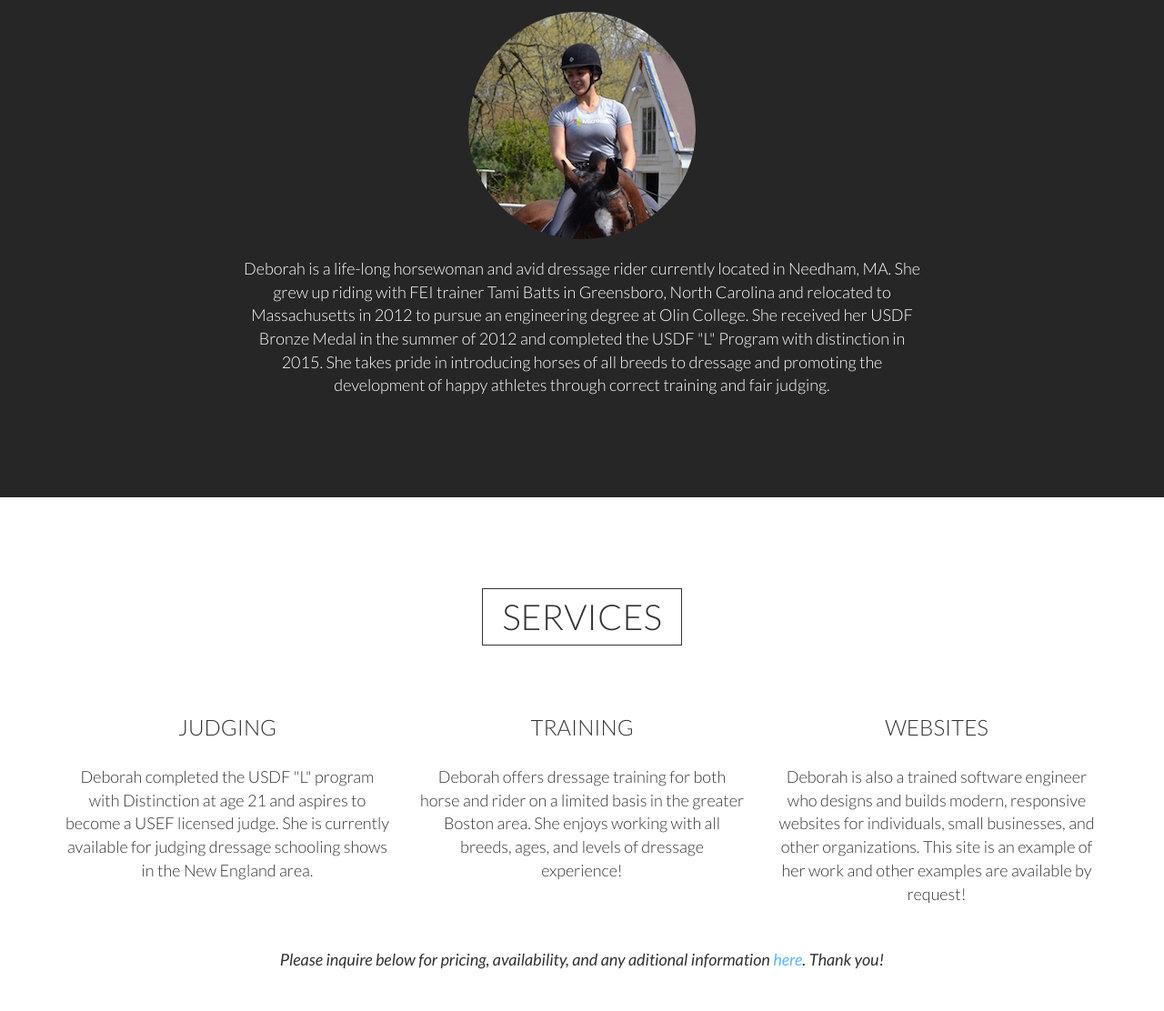
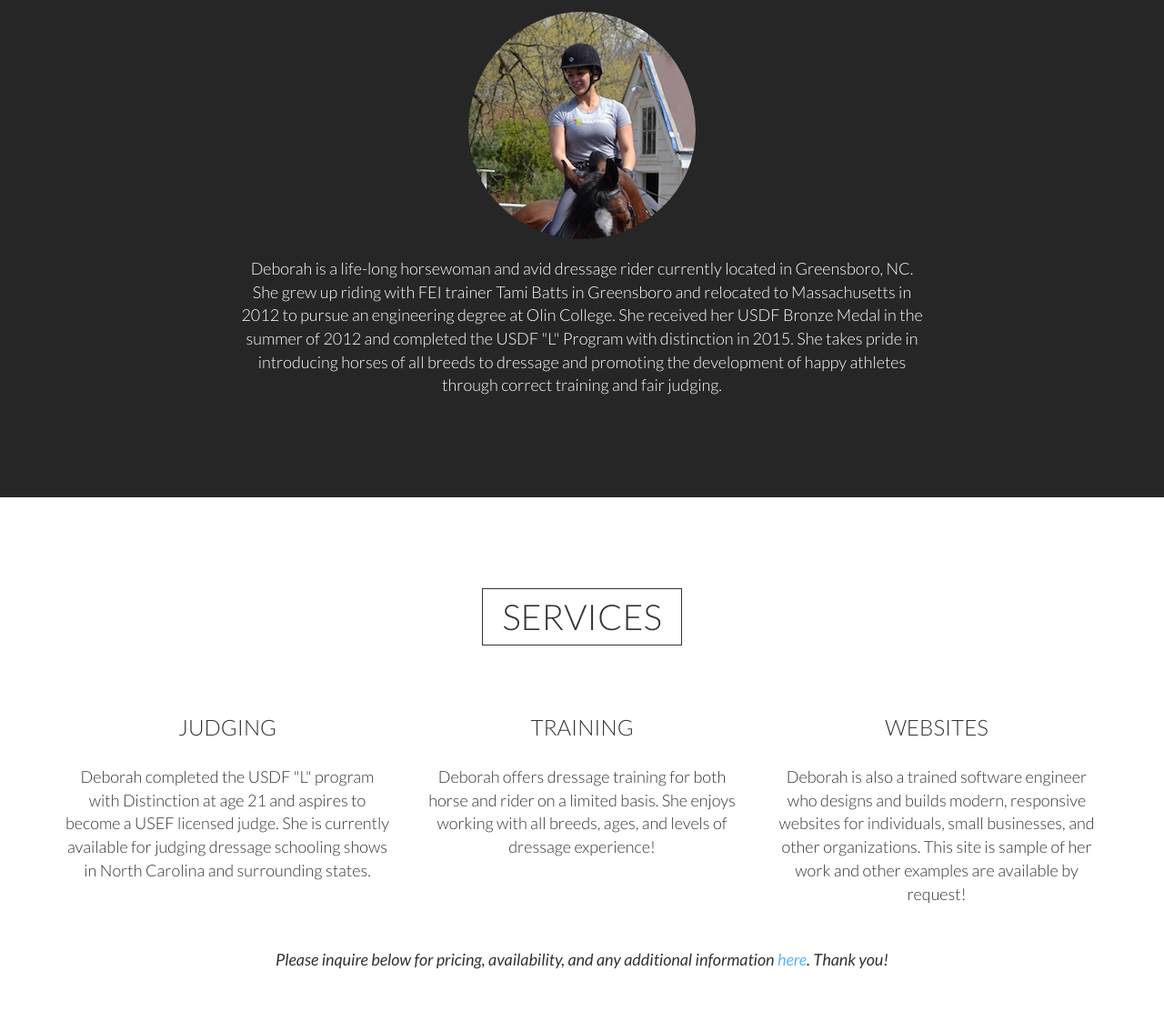
Before and after one commit to deborahhellen/personal_site, a website: page public/index.html in a window 1280 px wide. Shown: the part 940-2052 px from the top of the page at 91% size. Drawn offline with nearby package versions, Linux system fonts and the light colour scheme; some packages are replaced by stand-ins of ours.

Commit message:
Updates after moving to NC

```diff
--- a/public/index.html
+++ b/public/index.html
@@ -99,7 +99,7 @@
             <div class="row">
                 <div class="col-lg-8 col-lg-offset-2 text-center" style="font-weight:">
                     <img src="img/headshot.JPG" class = "headshot">
-                    <p>Deborah is a life-long horsewoman and avid dressage rider currently located in Needham, MA. She grew up riding with FEI trainer Tami Batts in Greensboro, North Carolina and relocated to Massachusetts in 2012 to pursue an engineering degree at Olin College. She received her USDF Bronze Medal in the summer of 2012 and completed the USDF "L" Program with distinction in 2015. She takes pride in introducing horses of all breeds to dressage and promoting the development of happy athletes through correct training and fair judging.
+                    <p>Deborah is a life-long horsewoman and avid dressage rider currently located in Greensboro, NC. She grew up riding with FEI trainer Tami Batts in Greensboro and relocated to Massachusetts in 2012 to pursue an engineering degree at Olin College. She received her USDF Bronze Medal in the summer of 2012 and completed the USDF "L" Program with distinction in 2015. She takes pride in introducing horses of all breeds to dressage and promoting the development of happy athletes through correct training and fair judging.
                 </div>
 
             </div>
@@ -118,20 +118,20 @@
             <div class="row">
                 <div class="col-lg-4 text-center">
                     <h3>Judging</h3><br>
-                    <p>Deborah completed the USDF "L" program with Distinction at age 21 and aspires to become a USEF licensed judge. She is currently available for judging dressage schooling shows in the New England area. </p>
+                    <p>Deborah completed the USDF "L" program with Distinction at age 21 and aspires to become a USEF licensed judge. She is currently available for judging dressage schooling shows in North Carolina and surrounding states.</p>
                 </div>
                 <div class="col-lg-4 text-center">
                     <h3>Training</h3><br>
-                    <p>Deborah offers dressage training for both horse and rider on a limited basis in the greater Boston area. She enjoys working with all breeds, ages, and levels of dressage experience! </p>
+                    <p>Deborah offers dressage training for both horse and rider on a limited basis. She enjoys working with all breeds, ages, and levels of dressage experience! </p>
                 </div>
                 <div class="col-lg-4 text-center">
                     <h3>Websites</h3><br>
-                    <p>Deborah is also a trained software engineer who designs and builds modern, responsive websites for individuals, small businesses, and other organizations. This site is an example of her work and other examples are available by request! </p>
+                    <p>Deborah is also a trained software engineer who designs and builds modern, responsive websites for individuals, small businesses, and other organizations. This site is sample of her work and other examples are available by request! </p>
                 </div>
             </div><br><br>
             <div class = "row">
                 <div class="col-lg-12 text-center">
-                    <p><em>Please inquire below for pricing, availability, and any aditional information <a href="#contact">here</a>. Thank you!</em></p>
+                    <p><em>Please inquire below for pricing, availability, and any additional information <a href="#contact">here</a>. Thank you!</em></p>
                 </div>
 
             </div>
@@ -300,7 +300,7 @@
                 <div class="row">
                     <div class="footer-col col-md-4">
                         <h3>Location</h3>
-                        <p>Currently located in Needham, MA</p>
+                        <p>Currently located in Greensboro, NC</p>
                     </div>
                     <div class="footer-col col-md-4">
                         <h3>Connect</h3>
@@ -456,7 +456,7 @@
                 </div>
                 <div class="modal-body">
                     <img src="img/mike.jpg" class="img-responsive img-centered" alt="">
-                    <p class = "caption">Deborah schooling the handsome patrol Massachusetts DCR horse, Sgt. Mike Sullivan. Mike is a striking Clydesdale/Trakehner cross ridden by Lt. Susan Survillo.</p>
+                    <p class = "caption">Deborah schooling the handsome Massachusetts DCR patrol horse, Sgt. Mike Sullivan. Mike is a striking Clydesdale/Trakehner cross ridden by Lt. Susan Survillo.</p>
                     <button type="button" class="btn btn-default" data-dismiss="modal"><i class="fa fa-times"></i> Close</button>
                 </div>
             </div>
```
Also changed, not shown: public/vendor/freelancer/css/freelancer.css.
